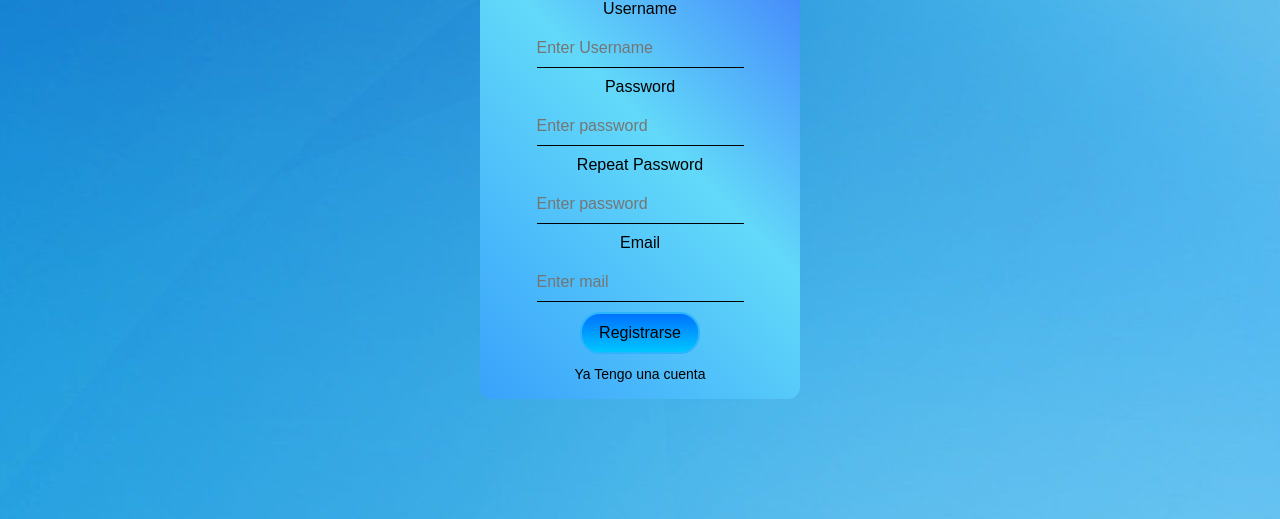
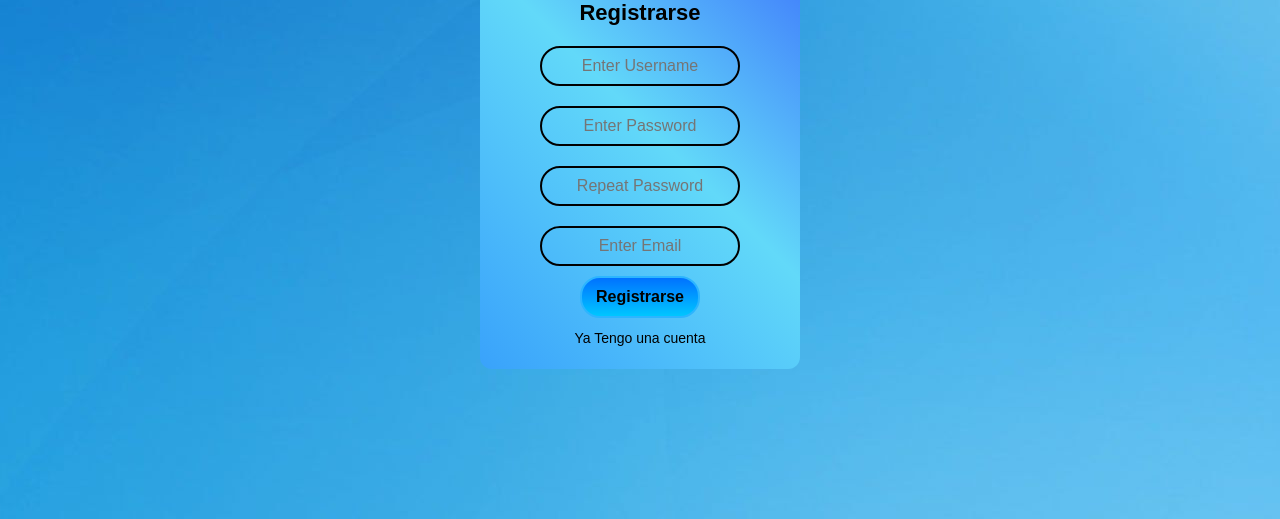
Before and after one commit to JoaquinFuxa/Proyecto-Integrador-NUCBA, a plain HTML site: page pages/register.html in a window 1280 px wide. Shown: the part 281-800 px from the top of the page. Drawn offline with Linux system fonts and the light colour scheme.

Commit message:
Decoracion Login-Register

```diff
--- a/assets/login.css
+++ b/assets/login.css
@@ -36,7 +36,7 @@ body {
     align-items: center;
     gap: 10px;
     width: 320px;
-    height: 560px;
+    height: 500px;
     background: linear-gradient(45deg, rgba(57,162,251,1) 0%, rgba(98,217,249,1) 50%, rgba(55,98,252,1) 100%);
     border-radius: 12px;
     box-sizing: border-box;
@@ -65,13 +65,24 @@ body {
 .login-box input,
 .register-box input{
     border: none;
-    border-bottom: 1px solid black;
+    border: 2px solid black;
+    border-radius: 24px;
     background: transparent;
     outline: none;
     height: 40px;
+    width: 200px;
     color: rgb(0, 0, 0);
     font-size: 16px;
+    text-align: center;
+    transition: 0.25s;
 }
+
+.login-box input:focus,
+.register-box input:focus {
+    width: 280px;
+    border-color: rgb(10, 91, 168);
+}
+
 
 .boton{
     color: black;
@@ -81,7 +92,7 @@ body {
     padding: 10px 10px;
     border-radius: 20px;
     font-size: 16px;
-    font-weight: 500;
+    font-weight: 600;
     text-align: center;
     transition:  .6s ease;
     cursor: pointer;
--- a/pages/register.html
+++ b/pages/register.html
@@ -12,17 +12,17 @@
       <img class="logo" src="../assets/img/logo2.png" alt="Logo" />
       <h1>Registrarse</h1>
       <form>
-        <label for="username">Username</label>
+        <label for="username"></label>
         <input type="text" id="username" placeholder="Enter Username" />
 
-        <label for="passwd">Password</label>
-        <input type="password" id="passwd" placeholder="Enter password" />
+        <label for="passwd"></label>
+        <input type="password" id="passwd" placeholder="Enter Password" />
 
-        <label for="rpasswd">Repeat Password</label>
-        <input type="password" id="rpasswd" placeholder="Enter password" />
+        <label for="rpasswd"></label>
+        <input type="password" id="rpasswd" placeholder="Repeat Password" />
 
-        <label for="mail">Email</label>
-        <input type="email" id="mail" placeholder="Enter mail" />
+        <label for="mail"></label>
+        <input type="email" id="mail" placeholder="Enter Email" />
 
         <a class="boton" href="../index.html">Registrarse</a>
         <a class="links" href="./login.html">Ya Tengo una cuenta</a>
```
Also changed, not shown: index.html (+1 -1 lines), pages/login.html (+3 -3 lines).
